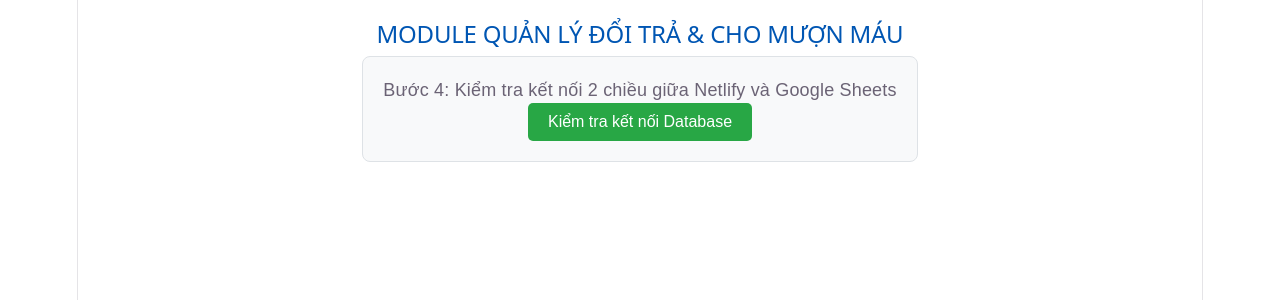
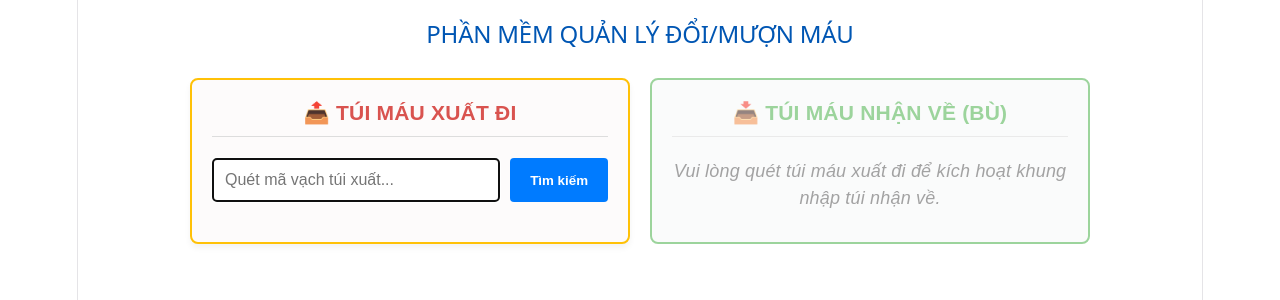
Before and after one commit to brain5422225-art/doitramau-webapp, a React (Vite) app: page / in a window 1280 px wide. Shown: the top 300 px of the page. Built offline with nearby package versions, Linux system fonts and the light colour scheme.

Commit message:
Update App.tsx

```diff
--- a/src/App.tsx
+++ b/src/App.tsx
@@ -1,45 +1,112 @@
-import { useState } from 'react'
+import { useState, FormEvent } from 'react'
 import './App.css'
 
 function App() {
+  const [barcode, setBarcode] = useState('')
+  const [bloodBag, setBloodBag] = useState<any>(null)
+  const [loading, setLoading] = useState(false)
   const [message, setMessage] = useState('')
-  // Dán đường link API MỚI của bạn vào đây:
-  const API_URL = 'https://script.google.com/macros/s/AKfycbxNRYIbKKlDmJ-QIynXlQlm7vm1R2KL1shwC7pXddzGjGWECv3JgDblxvQ8OGLSbsaM/exec'
 
-  const testAPI = async () => {
-    setMessage('Đang gọi về Google Sheets...')
+  // Đường link API của bạn (giữ nguyên)
+  const API_URL = 'https://script.google.com/macros/s/AKfycbxPzPgx4isUCFAARhaqgBvF2V_u3Hr2Xd8s8Ln1rpLIhlQkmJeuKKbkRAUWo4U9z5-q/exec'
+
+  const handleScan = async (e: FormEvent) => {
+    e.preventDefault()
+    if (!barcode) return
+
+    setLoading(true)
+    setMessage('Đang kết nối Database tìm túi máu: ' + barcode + '...')
+
     try {
-      // Đã thêm tuỳ chọn redirect: 'follow' để vượt tường lửa Google
-      const response = await fetch(API_URL, {
+      // Gửi mã barcode về Apps Script kèm theo lệnh action=search
+      const response = await fetch(`${API_URL}?action=search&id=${barcode}`, {
         method: 'GET',
         redirect: 'follow'
       })
       const data = await response.json()
-      setMessage('✅ ' + data.message)
+
+      // TẠM THỜI: Dùng dữ liệu giả lập để bạn xem trước giao diện.
+      // Ở bước tiếp theo, ta sẽ viết code Apps Script để nó trả về dữ liệu thật từ Google Sheets.
+      setBloodBag({
+        id: barcode,
+        nhomMau: 'O Rh(D)+',
+        theTich: '250ml',
+        loaiChePham: 'Khối hồng cầu',
+        hanSuDung: '30/11/2026'
+      })
+      setMessage('✅ Tìm thấy thông tin túi máu (Dữ liệu mô phỏng)!')
+
     } catch (error) {
-      setMessage('❌ Lỗi kết nối: ' + (error as Error).message + ' (Hãy kiểm tra lại quyền Anyone trên Apps Script)')
+      setMessage('❌ Lỗi kết nối: ' + (error as Error).message)
+      setBloodBag(null)
+    } finally {
+      setLoading(false)
     }
   }
 
   return (
-    <div style={{ padding: '20px', fontFamily: 'sans-serif', maxWidth: '600px', margin: '0 auto', textAlign: 'center' }}>
-      <h2 style={{ color: '#0056b3' }}>MODULE QUẢN LÝ ĐỔI TRẢ & CHO MƯỢN MÁU</h2>
-      <div style={{ backgroundColor: '#f8f9fa', padding: '20px', borderRadius: '8px', border: '1px solid #dee2e6' }}>
-        <p>Bước 4: Kiểm tra kết nối 2 chiều giữa Netlify và Google Sheets</p>
+    <div style={{ padding: '20px', fontFamily: 'sans-serif', maxWidth: '900px', margin: '0 auto' }}>
+      <h2 style={{ color: '#0056b3', textAlign: 'center', marginBottom: '30px', textTransform: 'uppercase' }}>
+        Phần mềm Quản lý Đổi/Mượn máu
+      </h2>
 
-        <button
-          onClick={testAPI}
-          style={{ padding: '10px 20px', backgroundColor: '#28a745', color: 'white', border: 'none', borderRadius: '5px', cursor: 'pointer', fontSize: '16px' }}
-        >
-          Kiểm tra kết nối Database
-        </button>
+      <div style={{ display: 'flex', gap: '20px', flexWrap: 'wrap' }}>
 
-        {message && (
-          <div style={{ marginTop: '20px', padding: '15px', backgroundColor: '#e9ecef', borderRadius: '5px', fontWeight: 'bold' }}>
-            {message}
-          </div>
-        )}
+        {/* --- CỘT 1: TÚI MÁU XUẤT ĐI --- */}
+        <div style={{ flex: '1', minWidth: '300px', backgroundColor: '#fdfbfb', padding: '20px', borderRadius: '8px', border: '2px solid #ffc107', boxShadow: '0 4px 6px rgba(0,0,0,0.05)' }}>
+          <h3 style={{ color: '#d9534f', marginTop: 0, borderBottom: '1px solid #ddd', paddingBottom: '10px' }}>
+            📤 TÚI MÁU XUẤT ĐI
+          </h3>
+
+          <form onSubmit={handleScan} style={{ display: 'flex', gap: '10px', marginBottom: '20px', marginTop: '20px' }}>
+            <input
+              type="text"
+              value={barcode}
+              onChange={(e) => setBarcode(e.target.value)}
+              placeholder="Quét mã vạch túi xuất..."
+              style={{ flex: '1', padding: '12px', fontSize: '16px', borderRadius: '4px', border: '1px solid #ccc' }}
+              autoFocus
+            />
+            <button
+              type="submit"
+              disabled={loading}
+              style={{ padding: '12px 20px', backgroundColor: '#007bff', color: 'white', border: 'none', borderRadius: '4px', cursor: loading ? 'not-allowed' : 'pointer', fontWeight: 'bold' }}
+            >
+              {loading ? 'Đang tìm...' : 'Tìm kiếm'}
+            </button>
+          </form>
+
+          {message && <div style={{ marginBottom: '15px', color: message.includes('❌') ? 'red' : 'green', fontWeight: 'bold', fontSize: '14px' }}>{message}</div>}
+
+          {bloodBag && (
+            <div style={{ backgroundColor: '#fff', padding: '15px', borderRadius: '4px', border: '1px dashed #d9534f' }}>
+              <p style={{ margin: '8px 0' }}><strong>Mã túi:</strong> {bloodBag.id}</p>
+              <p style={{ margin: '8px 0' }}><strong>Nhóm máu:</strong> <span style={{ color: 'red', fontWeight: 'bold', fontSize: '18px' }}>{bloodBag.nhomMau}</span></p>
+              <p style={{ margin: '8px 0' }}><strong>Loại chế phẩm:</strong> {bloodBag.loaiChePham}</p>
+              <p style={{ margin: '8px 0' }}><strong>Thể tích:</strong> {bloodBag.theTich}</p>
+              <p style={{ margin: '8px 0' }}><strong>Hạn sử dụng:</strong> {bloodBag.hanSuDung}</p>
+            </div>
+          )}
+        </div>
+
+        {/* --- CỘT 2: TÚI MÁU NHẬN VỀ --- */}
+        <div style={{ flex: '1', minWidth: '300px', backgroundColor: '#f8f9fa', padding: '20px', borderRadius: '8px', border: '2px solid #5cb85c', opacity: bloodBag ? 1 : 0.6, transition: 'opacity 0.3s' }}>
+          <h3 style={{ color: '#5cb85c', marginTop: 0, borderBottom: '1px solid #ddd', paddingBottom: '10px' }}>
+            📥 TÚI MÁU NHẬN VỀ (BÙ)
+          </h3>
+          {!bloodBag ? (
+            <p style={{ fontStyle: 'italic', color: '#666', marginTop: '20px' }}>
+              Vui lòng quét túi máu xuất đi để kích hoạt khung nhập túi nhận về.
+            </p>
+          ) : (
+            <div style={{ marginTop: '20px' }}>
+              <p style={{ fontStyle: 'italic', color: '#666' }}>Tính năng này đang được xây dựng...</p>
+              {/* Form nhập túi về sẽ được thêm vào ở bước sau */}
+            </div>
+          )}
+        </div>
       </div>
+
     </div>
   )
 }
```
